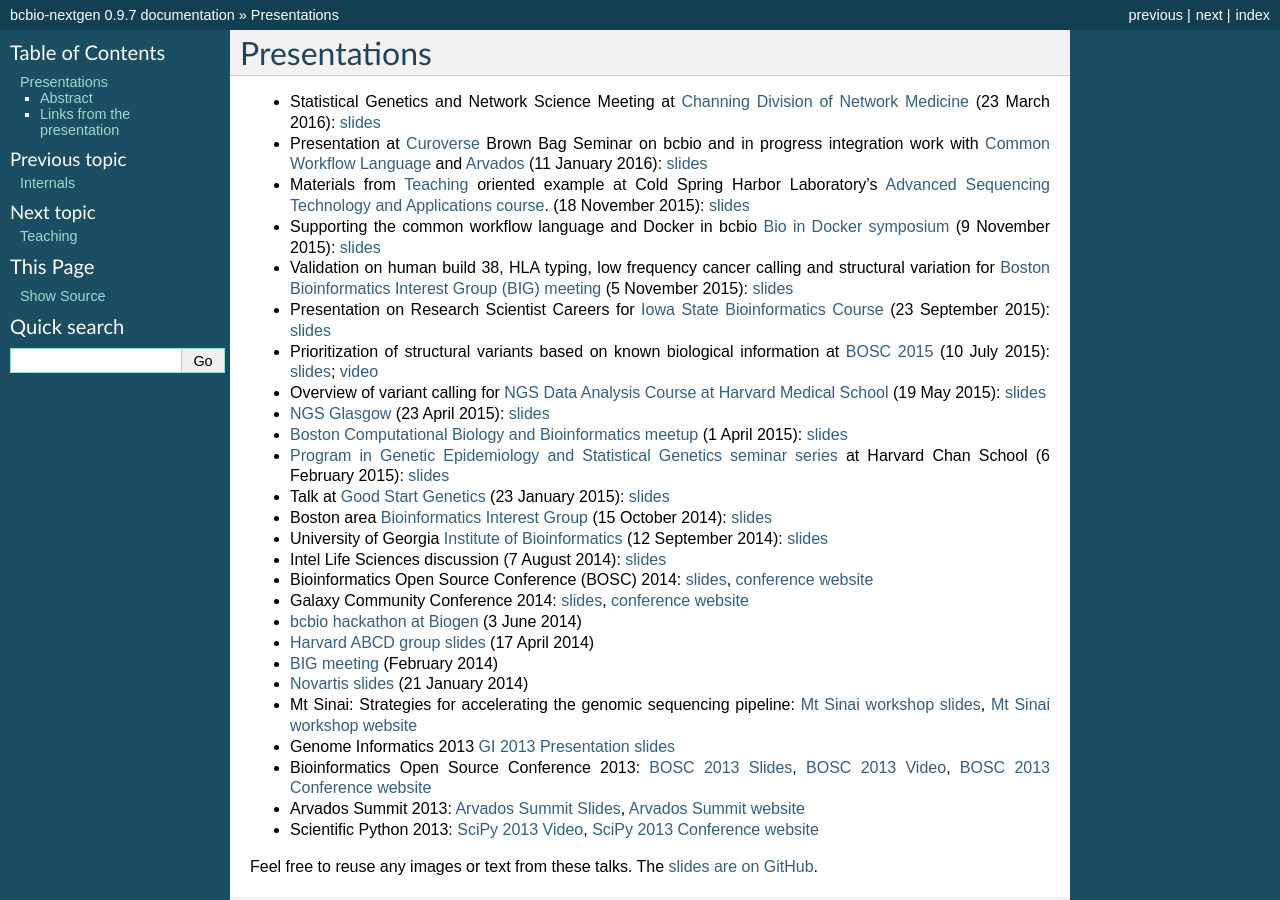
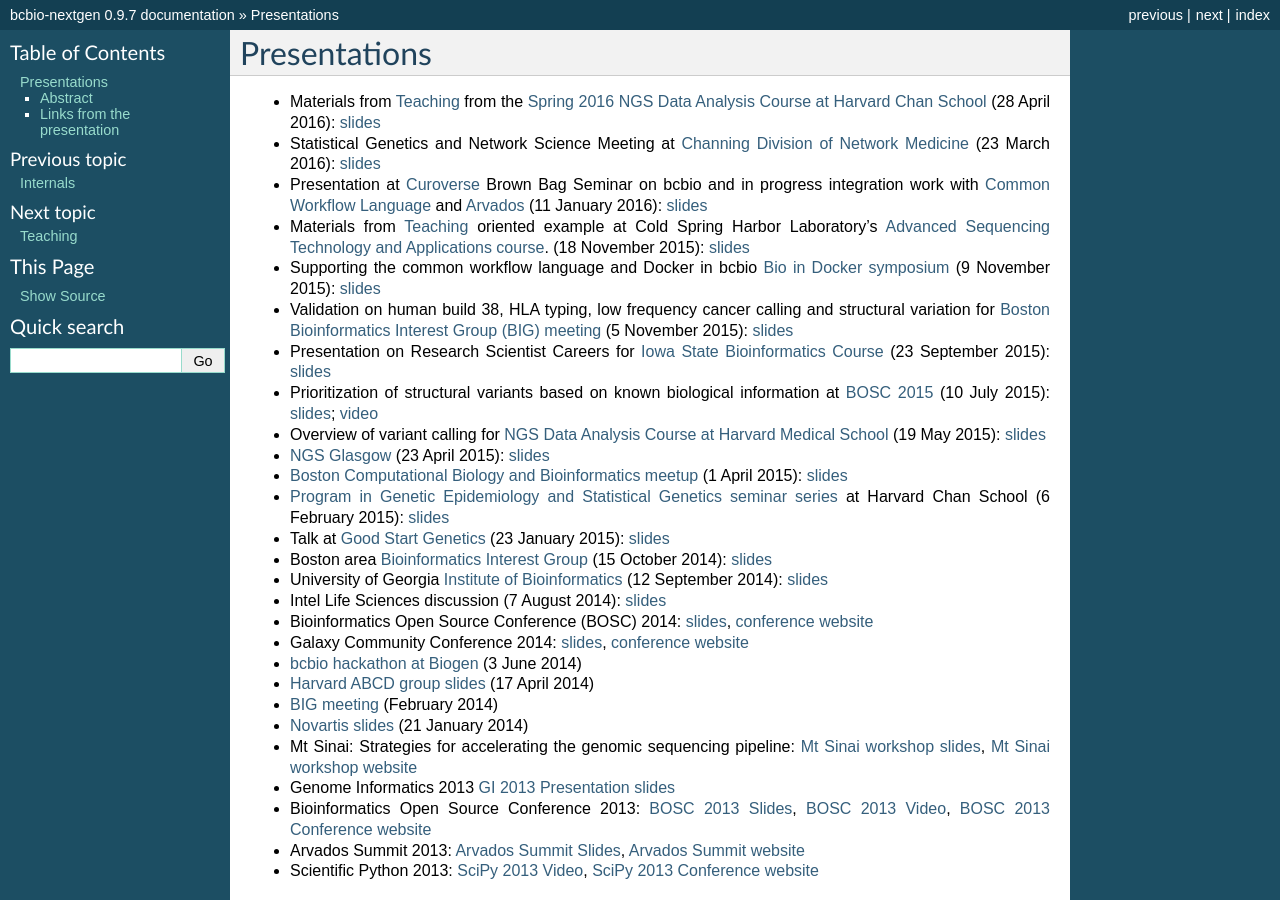
Before and after one commit to bcbio/bcbio-nextgen, a Sphinx documentation site: the page built from docs/contents/presentations.rst, in a window 1280 px wide and 900 px high. Built offline with Sphinx 7.4.7, drawn with Linux system fonts in a browser that asks for light colours.

Commit message:
Doc: add link to NGS course teaching materials

```diff
--- a/docs/contents/presentations.rst
+++ b/docs/contents/presentations.rst
@@ -1,5 +1,11 @@
 Presentations
 =============
+
+- Materials from :ref:`teaching` from the `Spring 2016 NGS Data Analysis Course
+  at Harvard Chan School
+  <https://wiki.harvard.edu/confluence/display/hbctraining/NGS+Data+Analysis+Course+Application%2C+Spring+2016>`_
+  (28 April 2016): `slides
+  <https://github.com/chapmanb/bcbb/raw/master/talks/ngscourse2016_teaching/ngscourse2016_teaching.pdf>`_
 
 - Statistical Genetics and Network Science Meeting at `Channing Division of
   Network Medicine
```
